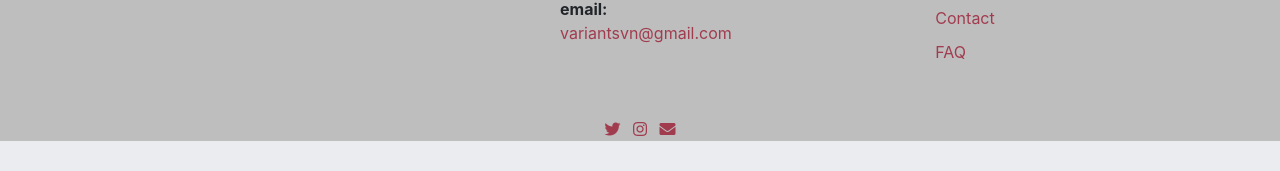
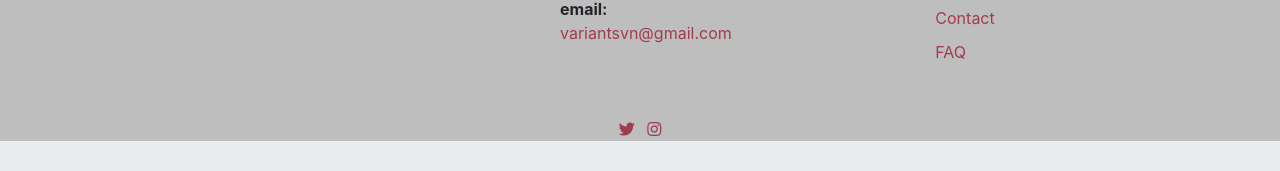
Before and after one commit to ZetaRonny/V7, a Django app: page /register/ in a window 1280 px wide. Shown: the part 722-893 px from the top of the page. Run offline with Django 3.2, Linux system fonts and the light colour scheme; some libraries are stand-ins or nearby versions.

Commit message:
footer updates

```diff
--- a/V7_products/templates/base/footer.html
+++ b/V7_products/templates/base/footer.html
@@ -37,17 +37,11 @@
 		<div class="row">
 				<div class="col-xs-12 col-sm-12 col-md-12 mt-2 mt-sm-5">
 					<ul class="list-unstyled list-inline social text-center">
-						<li class="list-inline-item"><a href="https://twitter.com/VariantSeven">{% fa5_icon 'twitter' 'fab' %}</a></li>
-						<li class="list-inline-item"><a href="https://www.instagram.com/variantseven/">{% fa5_icon 'instagram' 'fab' %}</a></li>
-						<li class="list-inline-item"><a href="https://www.fiverr.com/share/qb8D02" target="_blank"><i class="fa fa-envelope"></i></a></li>
+						<li class="list-inline-item"><a href="https://twitter.com/VariantSeven" target="_blank">{% fa5_icon 'twitter' 'fab' %}</a></li>
+						<li class="list-inline-item"><a href="https://www.instagram.com/variantseven/" target="_blank">{% fa5_icon 'instagram' 'fab' %}</a></li>
 					</ul>
 				</div>
 				<hr>
 			</div>
   </footer>
 </div>
-<!-- <div id="footer">
-<a href="https://twitter.com/VariantSeven" target="_blank">{% fa5_icon 'twitter' 'fab' %}</a>
-<a href="https://www.instagram.com/variantseven/" target="_blank">{% fa5_icon 'instagram' 'fab' %}</a>
-</div>
- -->
```
